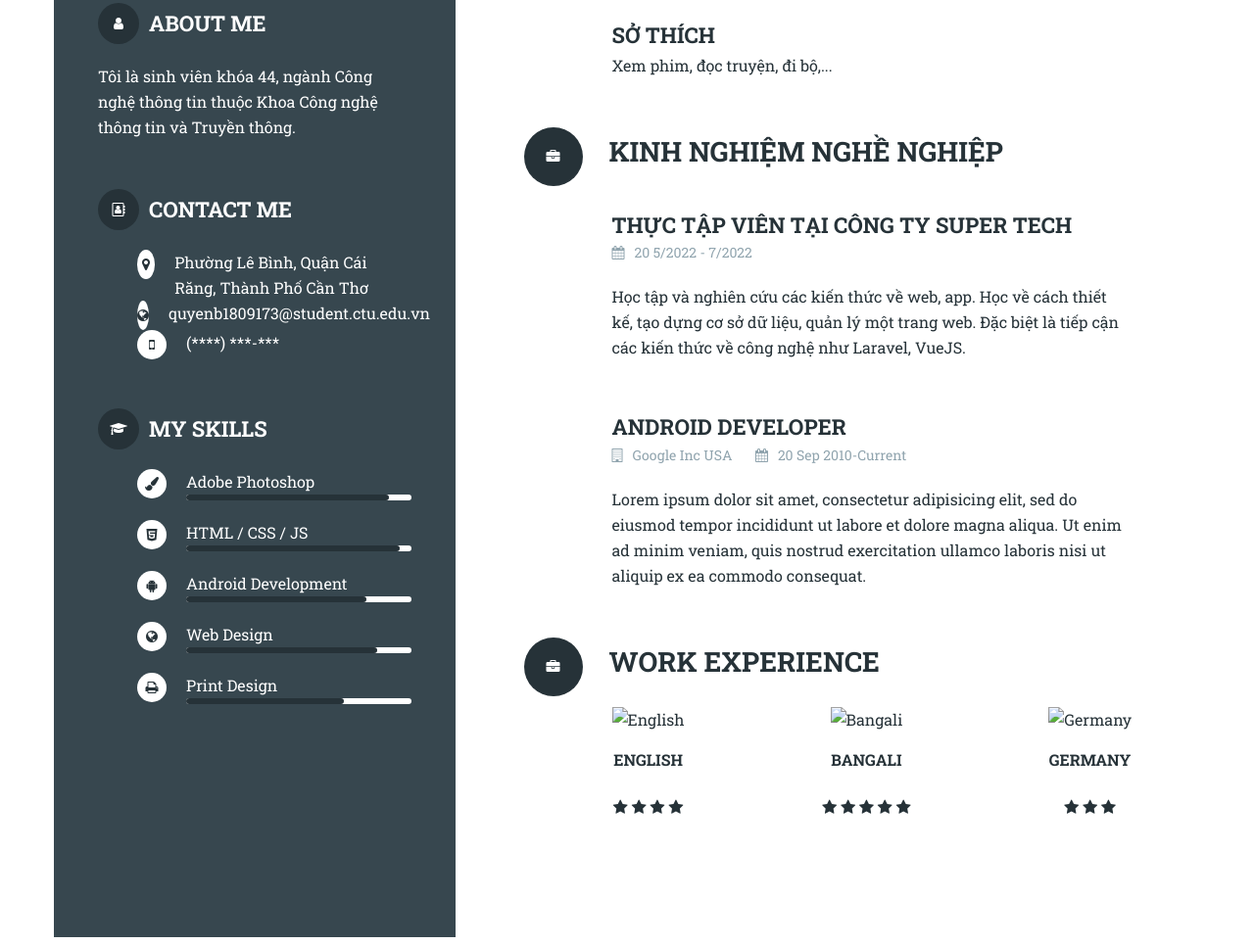
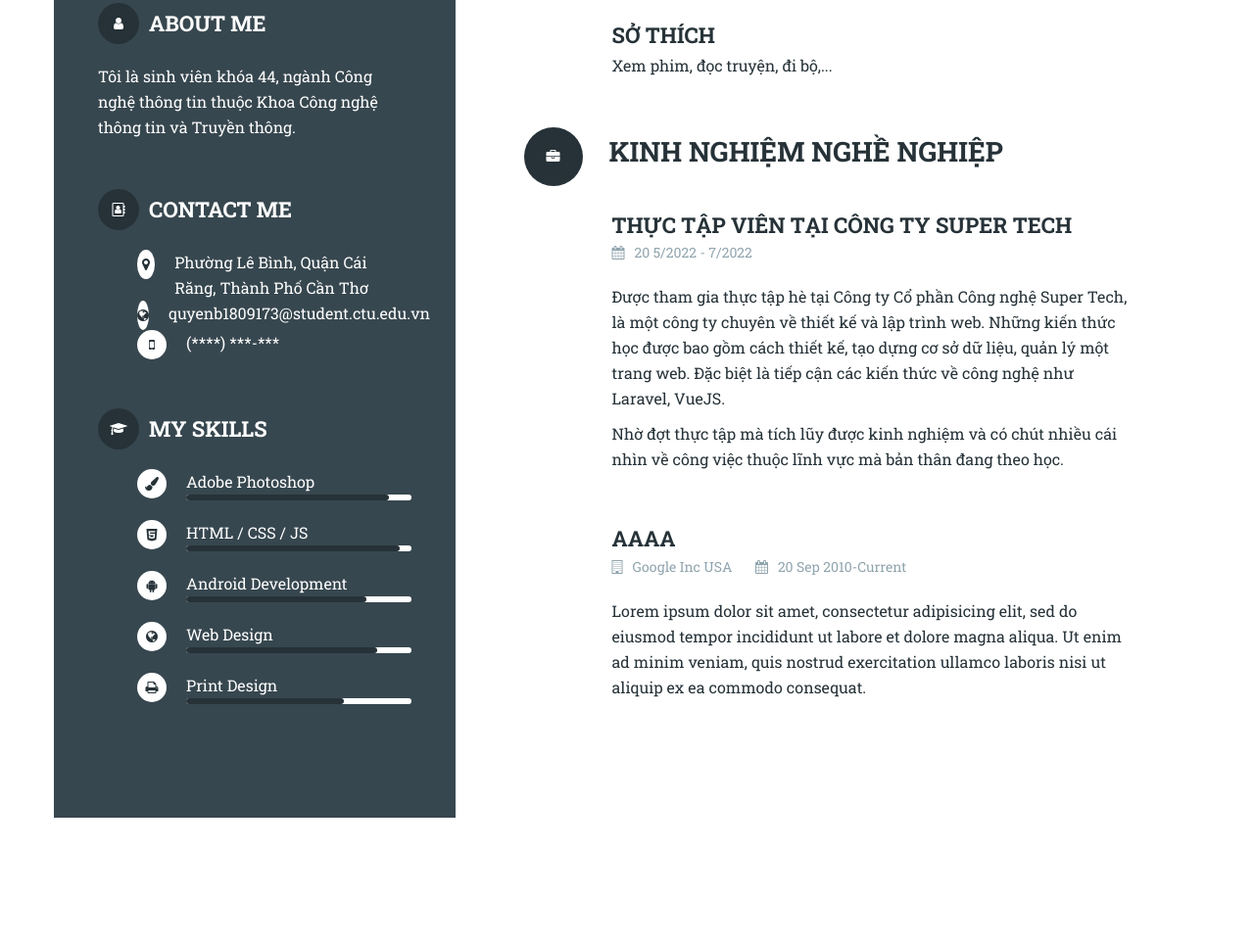
Before and after one commit to HuyQuyen2000/quyenb.github.io, a plain HTML site: page index.html in a window 1280 px wide. Shown: the part 362-1327 px from the top of the page at 98% size. After the commit the page ends 1205 px from the top, so only its background shows below. Drawn offline with Linux system fonts and the light colour scheme.

Commit message:
Update index.html

```diff
--- a/index.html
+++ b/index.html
@@ -139,12 +139,13 @@
 							<span><i class="fa fa-calendar"></i>20 5/2022 - 7/2022</span>
 						</div>
 						<div class="module__content">
-							<p>Học tập và nghiên cứu các kiến thức về web, app. Học về cách thiết kế, tạo dựng cơ sở dữ liệu, quản lý một trang web. Đặc biệt là tiếp cận các kiến thức về công nghệ như Laravel, VueJS.</p>
+							<p>Được tham gia thực tập hè tại Công ty Cổ phần Công nghệ Super Tech, là một công ty chuyên về thiết kế và lập trình web. Những kiến thức học được bao gồm cách thiết kế, tạo dựng cơ sở dữ liệu, quản lý một trang web. Đặc biệt là tiếp cận các kiến thức về công nghệ như Laravel, VueJS.</p>
+							<p>Nhờ đợt thực tập mà tích lũy được kinh nghiệm và có chút nhiều cái nhìn về công việc thuộc lĩnh vực mà bản thân đang theo học.<p>
 						</div>
 					</div><!-- End .module #7 -->
 
 					<div class="module">
-						<h3 class="module__title">Android Developer</h3>
+						<h3 class="module__title">AAAA</h3>
 						<div class="module__meta">
 							<span><i class="fa fa-building-o"></i>Google Inc USA</span>
 							<span><i class="fa fa-calendar"></i>20 Sep 2010-Current</span>
@@ -155,47 +156,6 @@
 					</div><!-- End .module #8 -->
 				</div><!-- End .section__content -->
 			</div><!-- End .section #2 -->
-
-			<div class="section">
-				<h2 class="section__title">
-					<i class="fa fa-briefcase circle circle--large"></i>
-					<span>Work Experience</span>
-				</h2>
-				<div class="section__content">
-					<div class="lang flex">
-						<div class="lang__content">
-							<img src="assets/img/english.png" width="133" height="89" alt="English" />
-							<h4>English</h4>
-							<div class="star">
-								<i class="fa fa-star"></i>
-								<i class="fa fa-star"></i>
-								<i class="fa fa-star"></i>
-								<i class="fa fa-star"></i>
-							</div>
-						</div>
-						<div class="lang__content">
-							<img src="assets/img/bangali.png" width="133" height="89" alt="Bangali" />
-							<h4>Bangali</h4>
-							<div class="star">
-								<i class="fa fa-star"></i>
-								<i class="fa fa-star"></i>
-								<i class="fa fa-star"></i>
-								<i class="fa fa-star"></i>
-								<i class="fa fa-star"></i>
-							</div>
-						</div>
-						<div class="lang__content">
-							<img src="assets/img/germany.png" width="133" height="89" alt="Germany" />
-							<h4>Germany</h4>
-							<div class="star">
-								<i class="fa fa-star"></i>
-								<i class="fa fa-star"></i>
-								<i class="fa fa-star"></i>
-							</div>
-						</div>
-					</div>
-				</div><!-- End .section__content -->
-			</div><!-- End .section #3 -->
 		</div><!-- End .content -->
 	</div><!-- End .wrapper -->
 </body>
```
